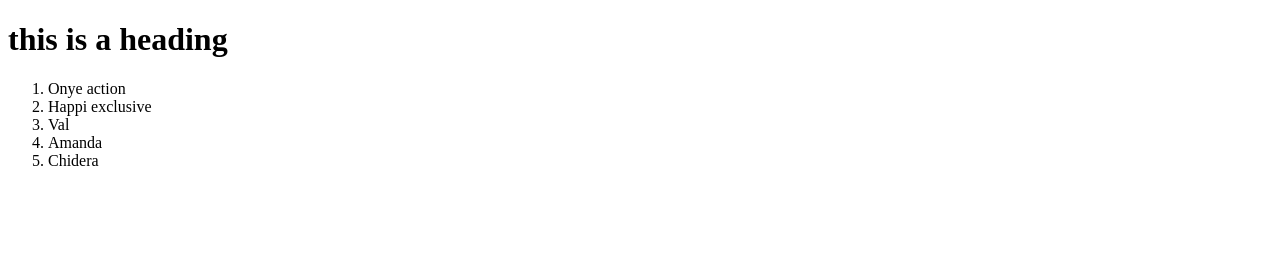
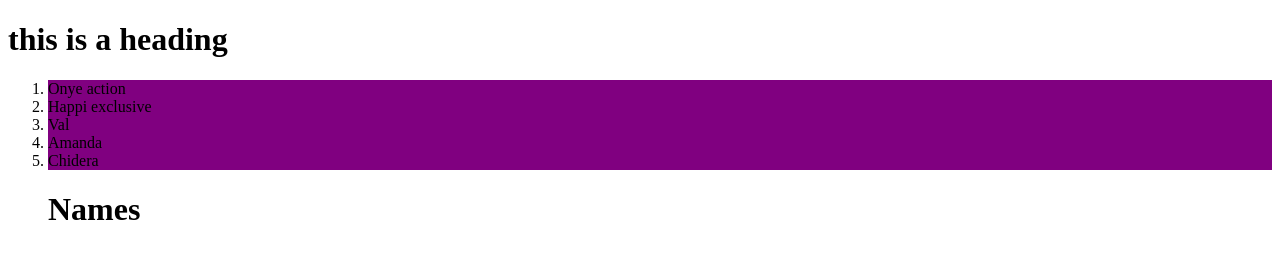
Before and after one commit to HAPPIEXCLUSIVE/Testin, a plain HTML site: page index.html in a window 1280 px wide. Drawn offline with Linux system fonts and the light colour scheme.

Commit message:
added a css

```diff
--- /dev/null
+++ b/css.css
@@ -0,0 +1,3 @@
+li{
+    background-color: purple;
+}
--- a/index.html
+++ b/index.html
@@ -4,6 +4,7 @@
     <meta charset="UTF-8">
     <meta name="viewport" content="width=device-width, initial-scale=1.0">
     <title>git</title>
+    <link rel="stylesheet" href="./css.css">
 </head>
 <body>
     <h1>this is a heading</h1>
@@ -13,6 +14,7 @@
         <li>Val</li>
         <li>Amanda</li>
         <li>Chidera</li>
+        <h1>Names</h1>
     </ol>
 </body>
 </html>
```
